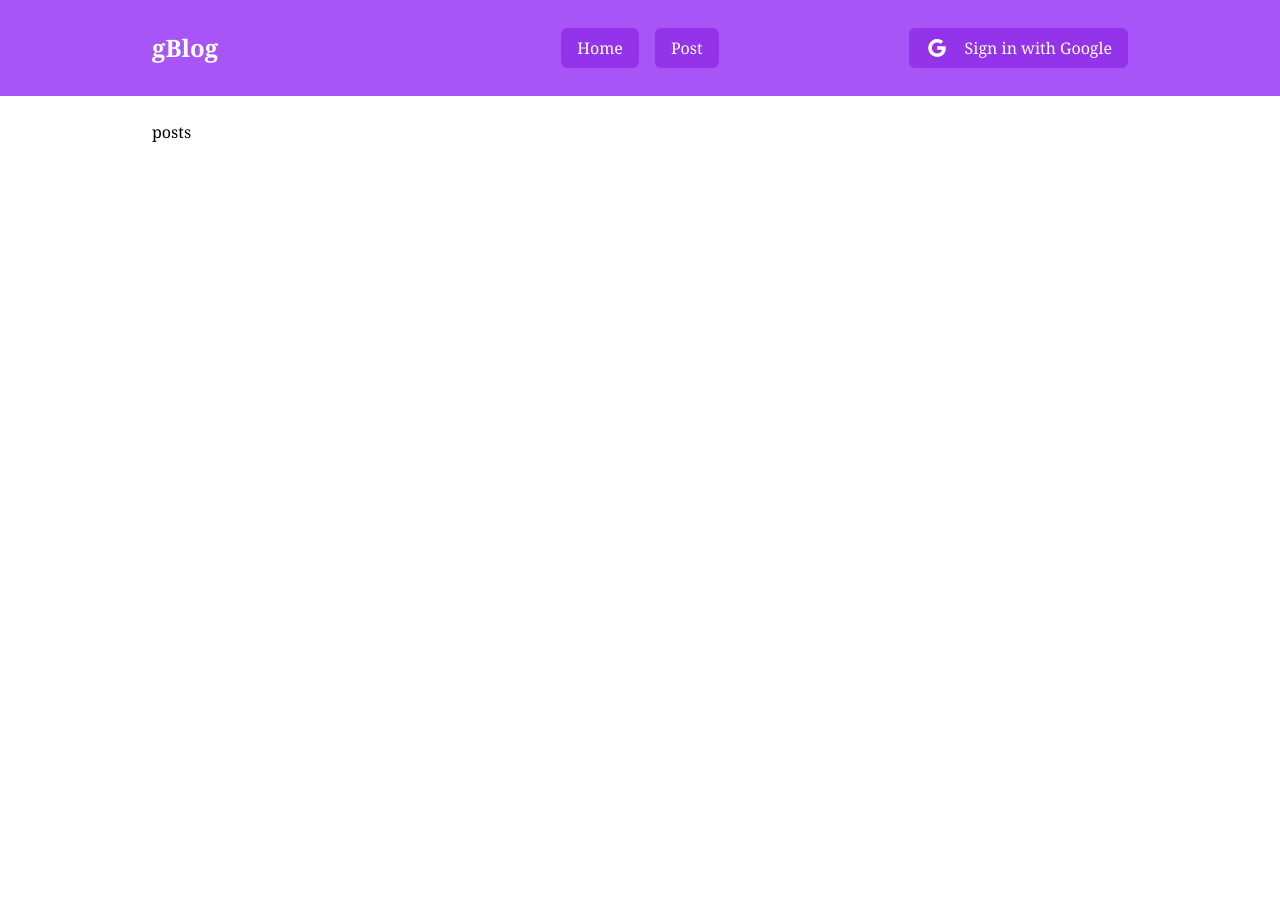
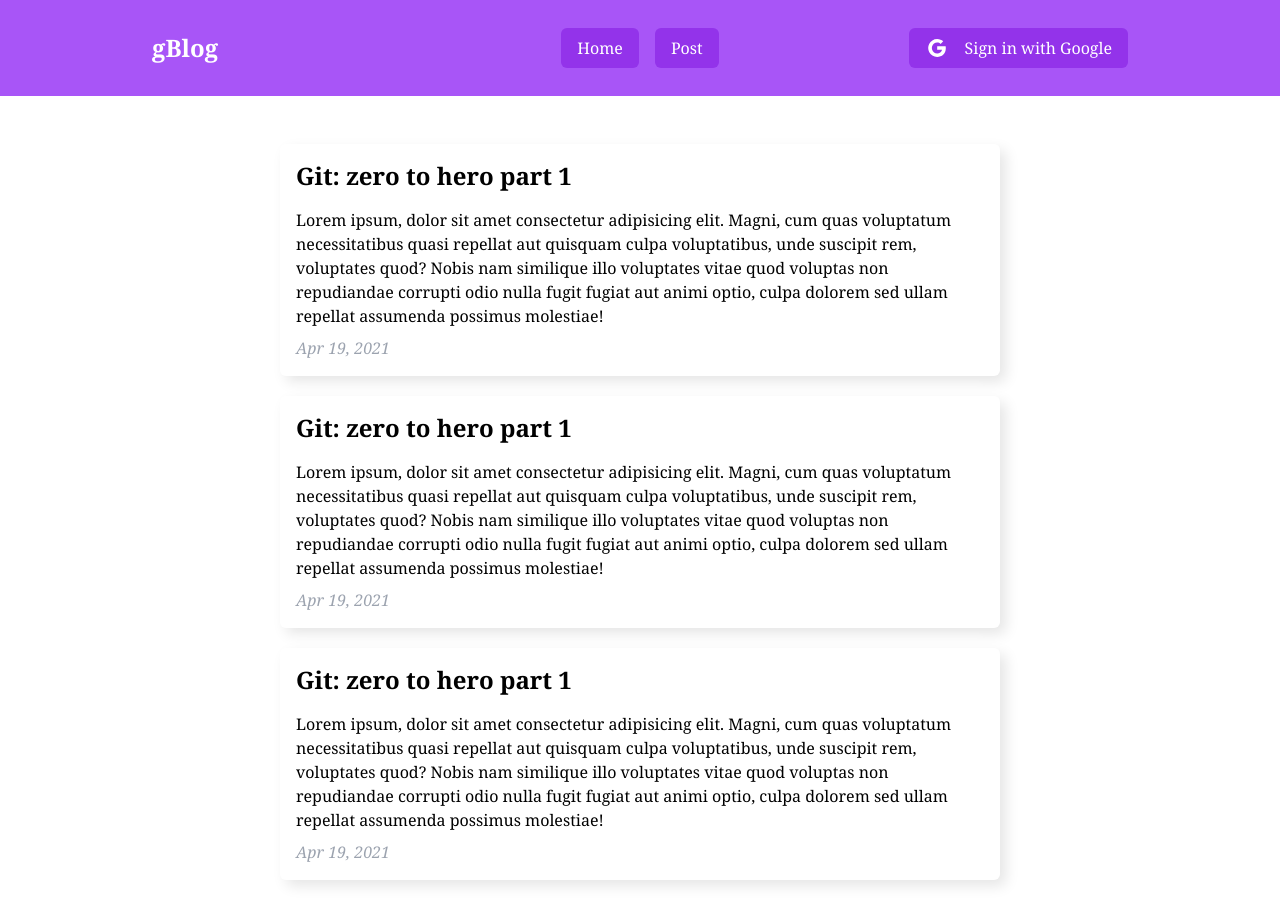
Before and after one commit to rodrigomsrocha/ghost-blog, a Next.js app: page /posts in a window 1280 px wide. Before the commit the page ends 800 px from the top, so only its background shows below. Built offline with nearby package versions, Linux system fonts and the light colour scheme; no server answers.

Commit message:
post page

```diff
--- a/src/components/Header/index.tsx
+++ b/src/components/Header/index.tsx
@@ -3,7 +3,7 @@ import { SignInButton } from "../SignInButton";
 
 export function Header() {
   return (
-    <div className="bg-purple-500 fixed top-0 left-0 right-0 z-20">
+    <div className="bg-purple-500 fixed mb-24 top-0 left-0 right-0 z-20">
       <header className="h-24 font-serif max-w-5xl mx-auto p-6 grid grid-cols-3 w-full items-center text-white">
         <h1 className="text-2xl font-bold">gBlog</h1>
         <nav className="flex gap-4 justify-self-center">
--- a/src/pages/posts/index.tsx
+++ b/src/pages/posts/index.tsx
@@ -1,7 +1,64 @@
+import Link from "next/link";
+
 export default function Posts() {
   return (
-    <main className="font-serif max-w-5xl mx-auto p-6 mt-24">
-      <h1>posts</h1>
+    <main className="font-serif max-w-3xl mx-auto p-6 pt-12 mt-24">
+      <div className="flex flex-col gap-5">
+        <Link href="#">
+          <a className="shadow-neu bg-transparent rounded-md p-4 group">
+            <h1 className="transition text-2xl font-bold mb-4 group-hover:text-purple-500">
+              Git: zero to hero part 1
+            </h1>
+            <p className="mb-2">
+              Lorem ipsum, dolor sit amet consectetur adipisicing elit. Magni,
+              cum quas voluptatum necessitatibus quasi repellat aut quisquam
+              culpa voluptatibus, unde suscipit rem, voluptates quod? Nobis nam
+              similique illo voluptates vitae quod voluptas non repudiandae
+              corrupti odio nulla fugit fugiat aut animi optio, culpa dolorem
+              sed ullam repellat assumenda possimus molestiae!
+            </p>
+            <time className="text-gray-400 italic group-hover:text-purple-300">
+              Apr 19, 2021
+            </time>
+          </a>
+        </Link>
+        <Link href="#">
+          <a className="shadow-neu bg-transparent rounded-md p-4 group">
+            <h1 className="transition text-2xl font-bold mb-4 group-hover:text-purple-500">
+              Git: zero to hero part 1
+            </h1>
+            <p className="mb-2">
+              Lorem ipsum, dolor sit amet consectetur adipisicing elit. Magni,
+              cum quas voluptatum necessitatibus quasi repellat aut quisquam
+              culpa voluptatibus, unde suscipit rem, voluptates quod? Nobis nam
+              similique illo voluptates vitae quod voluptas non repudiandae
+              corrupti odio nulla fugit fugiat aut animi optio, culpa dolorem
+              sed ullam repellat assumenda possimus molestiae!
+            </p>
+            <time className="text-gray-400 italic group-hover:text-purple-300">
+              Apr 19, 2021
+            </time>
+          </a>
+        </Link>
+        <Link href="#">
+          <a className="shadow-neu bg-transparent rounded-md p-4 group">
+            <h1 className="transition text-2xl font-bold mb-4 group-hover:text-purple-500">
+              Git: zero to hero part 1
+            </h1>
+            <p className="mb-2">
+              Lorem ipsum, dolor sit amet consectetur adipisicing elit. Magni,
+              cum quas voluptatum necessitatibus quasi repellat aut quisquam
+              culpa voluptatibus, unde suscipit rem, voluptates quod? Nobis nam
+              similique illo voluptates vitae quod voluptas non repudiandae
+              corrupti odio nulla fugit fugiat aut animi optio, culpa dolorem
+              sed ullam repellat assumenda possimus molestiae!
+            </p>
+            <time className="text-gray-400 italic group-hover:text-purple-300">
+              Apr 19, 2021
+            </time>
+          </a>
+        </Link>
+      </div>
     </main>
   );
 }
--- a/tailwind.config.js
+++ b/tailwind.config.js
@@ -7,6 +7,10 @@ module.exports = {
     extend: {
       gridTemplateColumns: {
         home: "minmax(400px, 500px) 1fr",
+        posts: "minmax(400px, 1fr) minmax(200px, 300px)",
+      },
+      boxShadow: {
+        neu: "6px 6px 14px 0 rgba(0, 0, 0, 0.1), -8px -8px 18px 0 rgba(255, 255, 255, 0.35)",
       },
     },
     fontFamily: {
```
